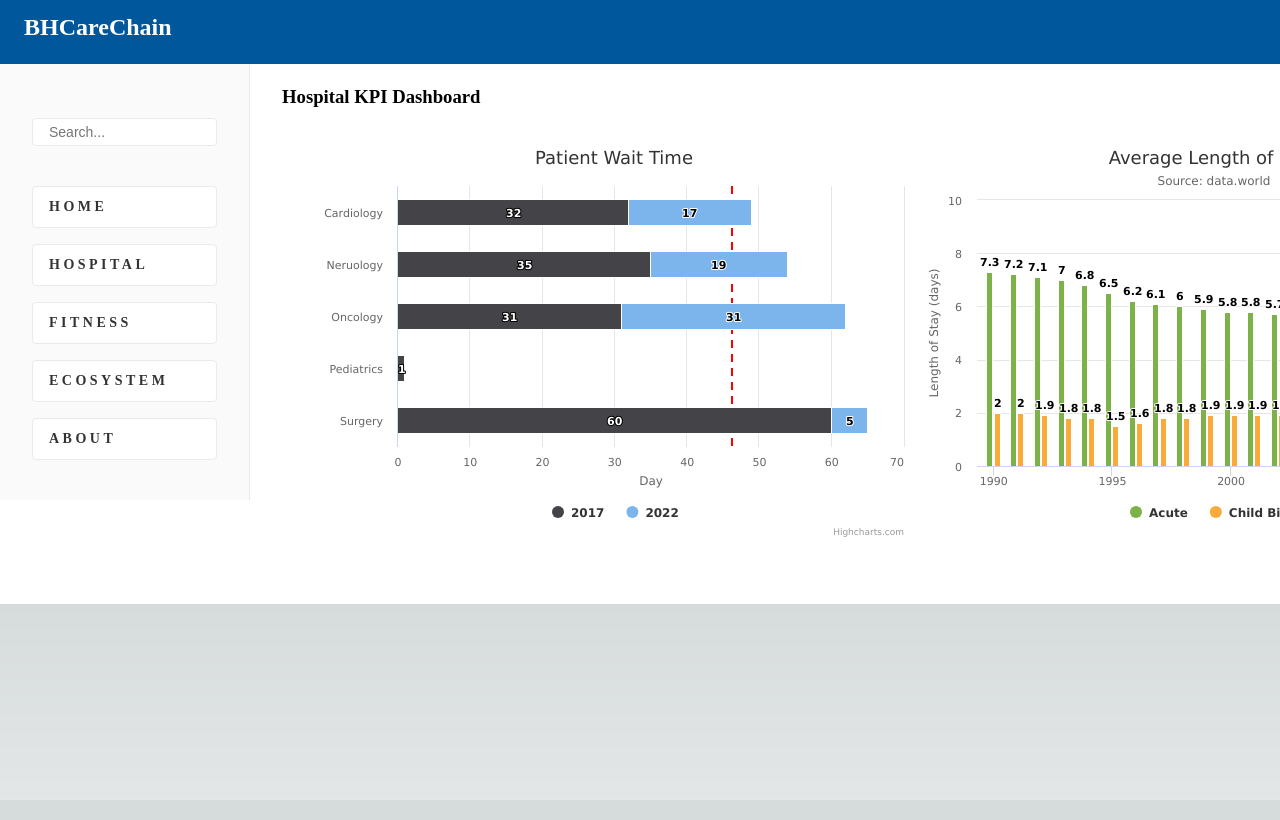
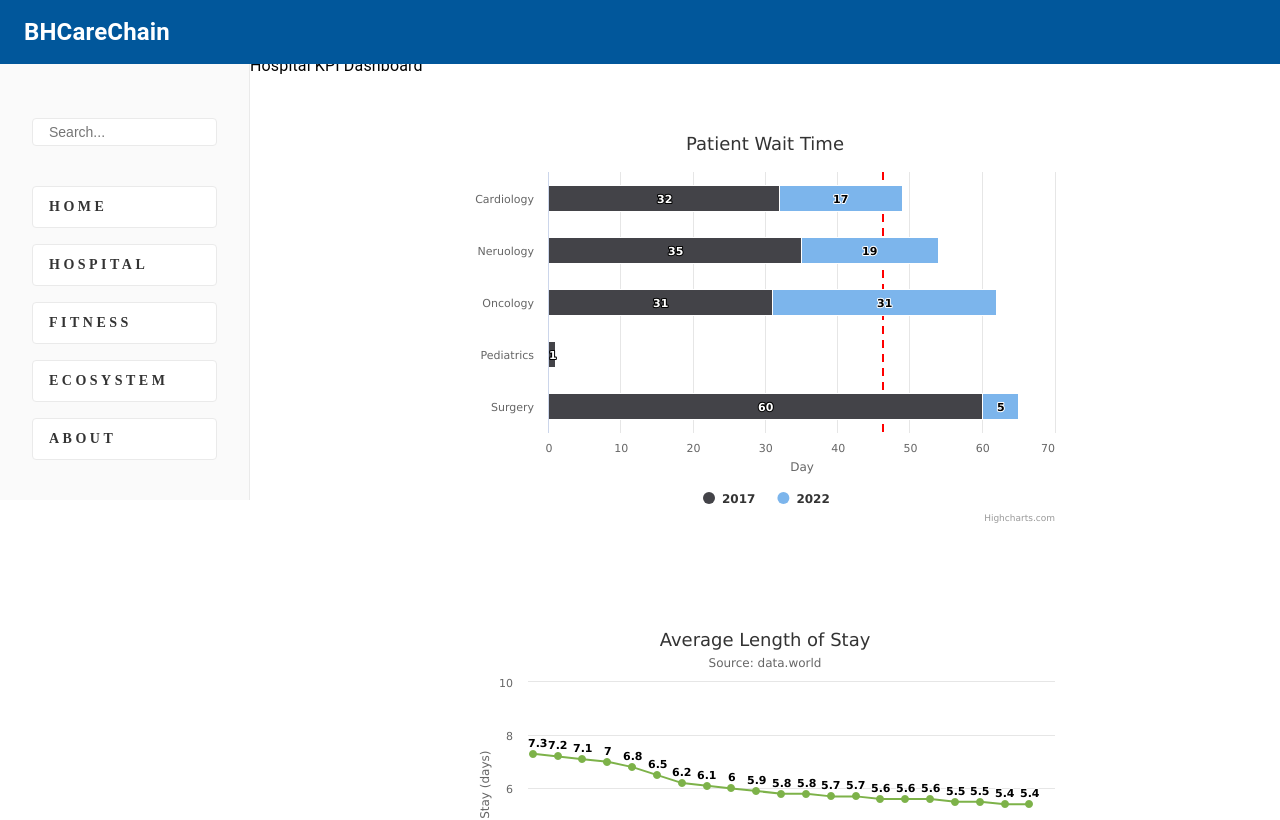
Before and after one commit to thivu19/argo-hospital-dashboard, a Next.js app: page /hospital in a window 1280 px wide. Shown: the top 820 px of the page. Built offline with nearby package versions, Linux system fonts and the light colour scheme.

Commit message:
feat: modified line chart, incorporate mui

```diff
--- a/components/HighCharts/columnChart.tsx
+++ b/components/HighCharts/lineChart.tsx
@@ -7,7 +7,7 @@ const childbirthValues: number[] = childbirth.map((object) => object.Value);
 
 const lengthOfStay: Highcharts.Options = {
   chart: {
-    type: 'column',
+    type: 'line',
   },
   title: {
     text: 'Average Length of Stay',
@@ -42,13 +42,13 @@ const lengthOfStay: Highcharts.Options = {
   series: [
     {
       name: 'Acute',
-      type: 'column',
+      type: 'line',
       color: '#7db249',
       data: acuteValues,
     },
     {
       name: 'Child Birth',
-      type: 'column',
+      type: 'line',
       color: '#faaa3a',
       data: childbirthValues,
     },
--- a/pages/hospital.tsx
+++ b/pages/hospital.tsx
@@ -1,6 +1,7 @@
 import options from '@/components/HighCharts/barChart';
-import lengthOfStay from '@/components/HighCharts/columnChart';
+import lengthOfStay from '@/components/HighCharts/lineChart';
 import cost from '@/components/HighCharts/radiusPieChart';
+import { AppBar, Box, Typography } from '@mui/material';
 import * as Highcharts from 'highcharts';
 import HighchartsReact from 'highcharts-react-official';
 import { useRef } from 'react';
@@ -9,16 +10,14 @@ import PrimaryLayout from '../components/layouts/primary/PrimaryLayout';
 import SidebarLayout from '../components/layouts/sidebar/SidebarLayout';
 import styles from '../styles/Hospital.module.css';
 import { NextPageWithLayout } from './page';
-
 const Hospital: NextPageWithLayout = (props: HighchartsReact.Props) => {
   const chartComponentRef = useRef<HighchartsReact.RefObject>(null);
 
   return (
-    <section className="bg-gradient-to-r from-cyan-500 to-blue-500">
-      <h1 className="title">
-        Hospital KPI Dashboard
-      </h1>
-      <div className={styles.display}>
+    <Box className="bg-gradient-to-r from-cyan-500 to-blue-500">
+      <Typography className="title">Hospital KPI Dashboard</Typography>
+      <Box className={styles.display}>
+        <Box className={styles.chart}>
           <HighchartsReact
             className="stackedbar"
             highcharts={Highcharts}
@@ -26,12 +25,16 @@ const Hospital: NextPageWithLayout = (props: HighchartsReact.Props) => {
             ref={chartComponentRef}
             {...props}
           />
+        </Box>
+        <Box className={styles.chart}>
           <HighchartsReact
             highcharts={Highcharts}
             options={lengthOfStay}
             ref={chartComponentRef}
             {...props}
           />
+        </Box>
+        <Box className={styles.chart}>
           <HighchartsReact
             className="radiusPieChart"
             highcharts={Highcharts}
@@ -39,8 +42,9 @@ const Hospital: NextPageWithLayout = (props: HighchartsReact.Props) => {
             ref={chartComponentRef}
             {...props}
           />
-      </div>
-    </section>
+        </Box>
+      </Box>
+    </Box>
   );
 };
 
@@ -48,20 +52,24 @@ export default Hospital;
 
 Hospital.getLayout = (page) => {
   return (
-    <section>
-      <div>
+    <Box>
+      <Box>
+        <AppBar>
+          <Typography>
             <Header>BHCareChain</Header>
+          </Typography>
+        </AppBar>
         <br></br>
         <br></br>
         <br></br>
-      </div>
+      </Box>
 
-      <div>
+      <Box>
         <PrimaryLayout>
           <SidebarLayout />
           {page}
         </PrimaryLayout>
-      </div>
-    </section>
+      </Box>
+    </Box>
   );
 };
--- a/styles/Hospital.module.css
+++ b/styles/Hospital.module.css
@@ -1,4 +1,10 @@
 .display {
-  display: flex;
-  padding: 2rem;
+  display: inline-flex;
+  flex-direction: row;
+  flex-wrap: wrap;
+  justify-content: center;
 }
+
+.chart {
+  margin: 3rem;
+}
```
Lines whose indentation alone changed are shown as unchanged.
